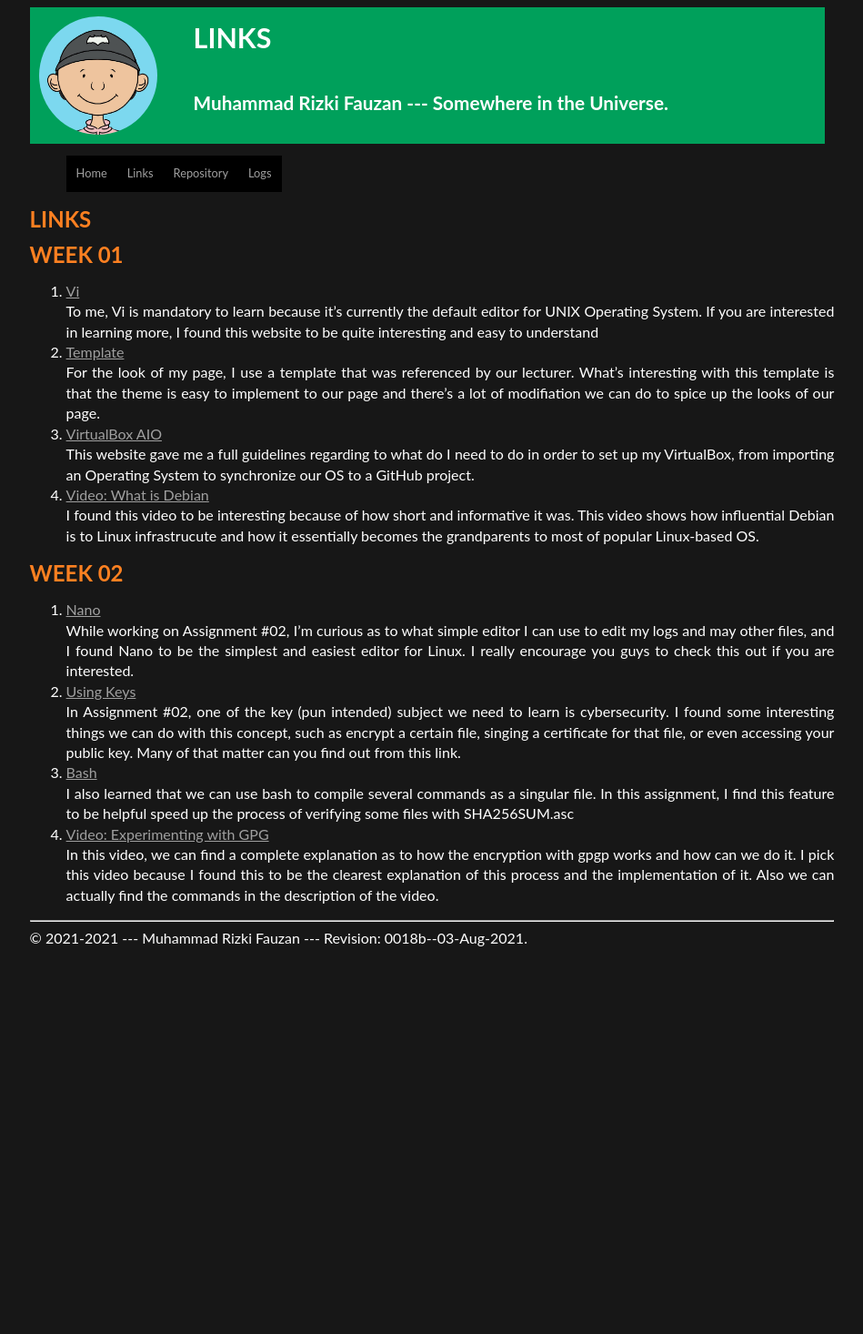
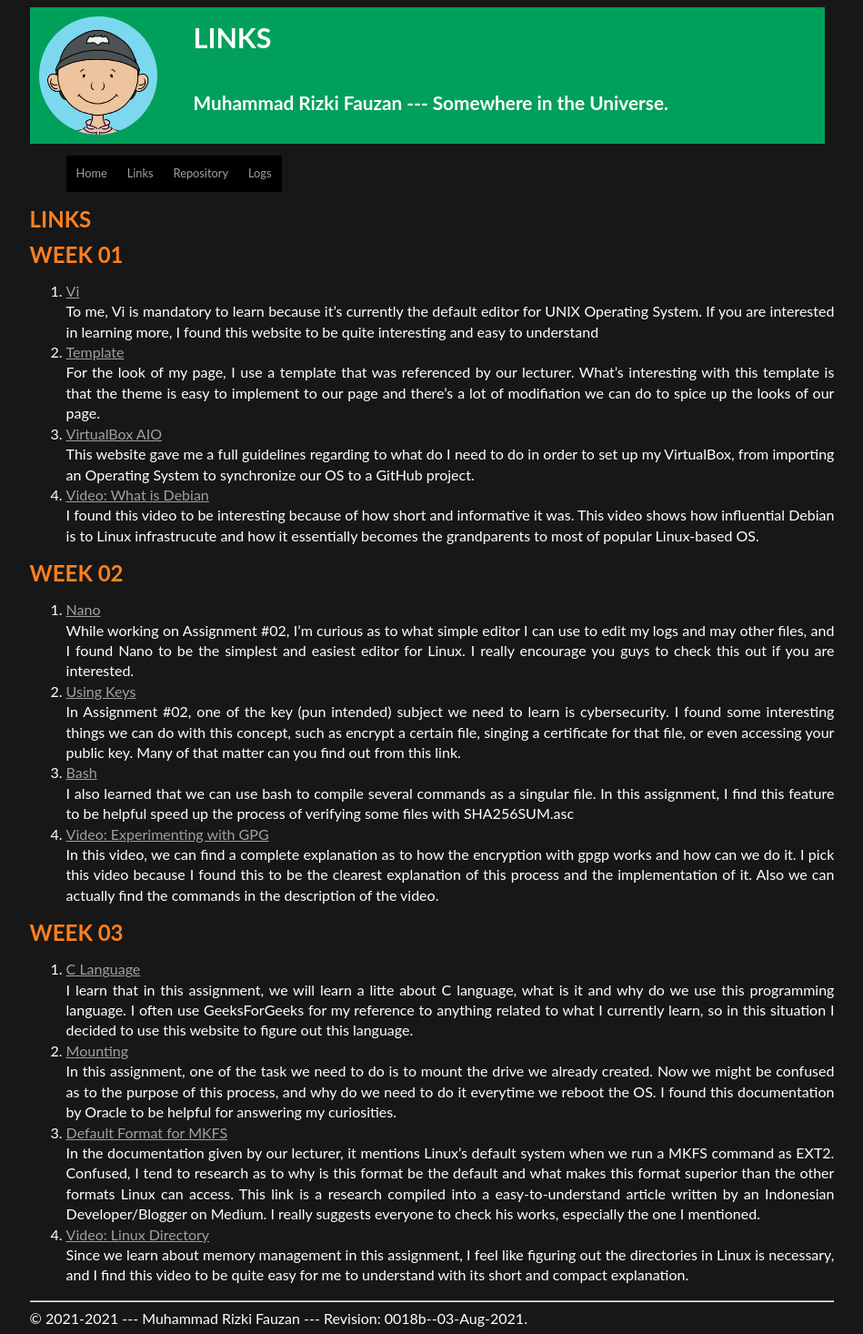
Before and after one commit to rfauzan46/os212, a Jekyll site: the page built from links.md, in a window 1280 px wide. Shown: the whole page at 91% size, without its empty margins (165-1114 px from the left). Built offline with Jekyll 4.4.1, drawn with Linux system fonts in a browser that asks for light colours; our own code applies the rules of GitHub Pages for plain Markdown files; before the commit the page ends 1048 px from its top, so only the background shows below that.

Commit message:
Update Links for Assignment #03

```diff
--- a/links.md
+++ b/links.md
@@ -23,3 +23,13 @@ In Assignment #02, one of the key (pun intended) subject we need to learn is cyb
 I also learned that we can use bash to compile several commands as a singular file. In this assignment, I find this feature to be helpful speed up the process of verifying some files with SHA256SUM.asc
 4. [Video: Experimenting with GPG](https://www.youtube.com/watch?v=iEloW5QCvKI)<br/>
 In this video, we can find a complete explanation as to how the encryption with gpgp works and how can we do it. I pick this video because I found this to be the clearest explanation of this process and the implementation of it. Also we can actually find the commands in the description of the video.
+
+# WEEK 03
+1. [C Language](https://www.geeksforgeeks.org/c-language-set-1-introduction/)<br/>
+I learn that in this assignment, we will learn a litte about C language, what is it and why do we use this programming language. I often use GeeksForGeeks for my reference to anything related to what I currently learn, so in this situation I decided to use this website to figure out this language.
+2. [Mounting](https://docs.oracle.com/cd/E19455-01/805-7228/6j6q7ueup/index.html)<br/>
+In this assignment, one of the task we need to do is to mount the drive we already created. Now we might be confused as to the purpose of this process, and why do we need to do it everytime we reboot the OS. I found this documentation by Oracle to be helpful for answering my curiosities.
+3. [Default Format for MKFS](https://medium.com/teknomuslim/penjelasan-file-system-extended-ext-di-linux-jenis-ext2-ext3-ext4-3181d79bb764)<br/>
+In the documentation given by our lecturer, it mentions Linux's default system when we run a MKFS command as EXT2. Confused, I tend to research as to why is this format be the default and what makes this format superior than the other formats Linux can access. This link is a research compiled into a easy-to-understand article written by an Indonesian Developer/Blogger on Medium. I really suggests everyone to check his works, especially the one I mentioned.
+4. [Video: Linux Directory](https://www.youtube.com/watch?v=42iQKuQodW4)<br/>
+Since we learn about memory management in this assignment, I feel like figuring out the directories in Linux is necessary, and I find this video to be quite easy for me to understand with its short and compact explanation.
```
